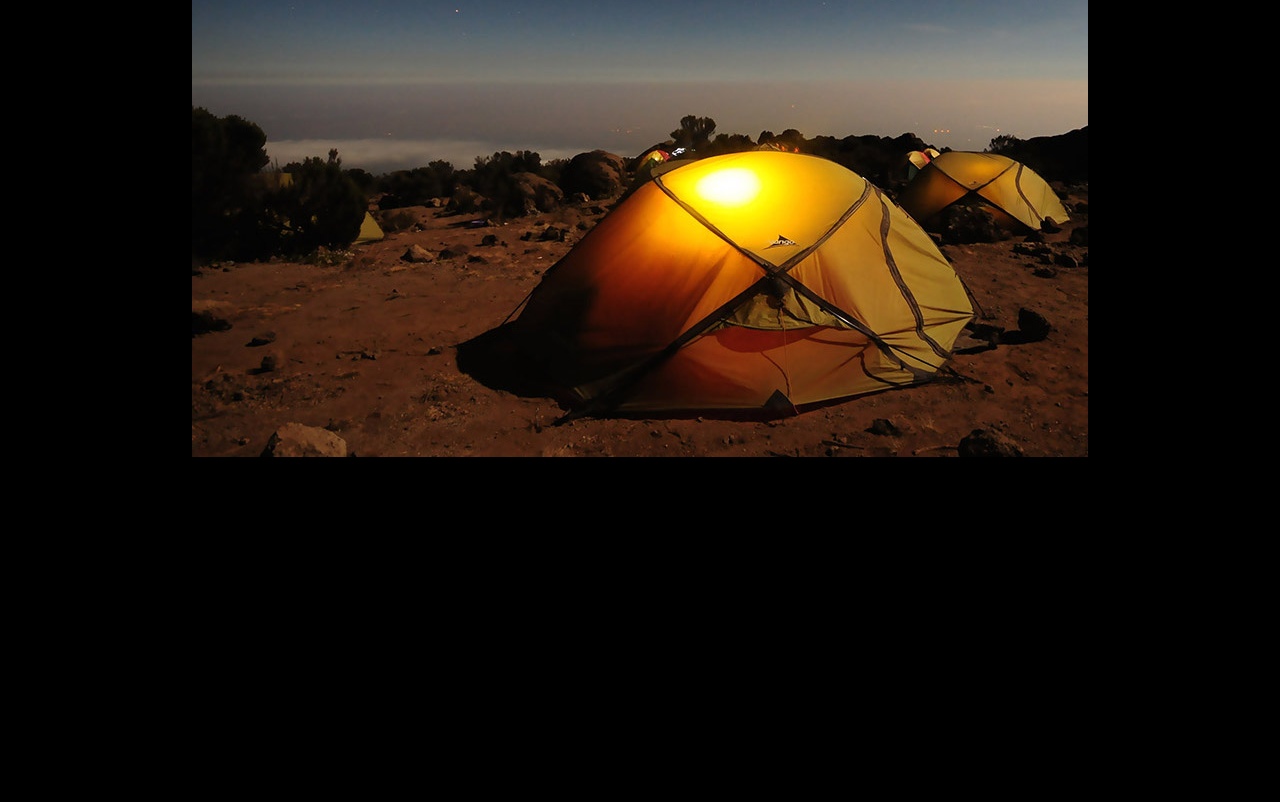
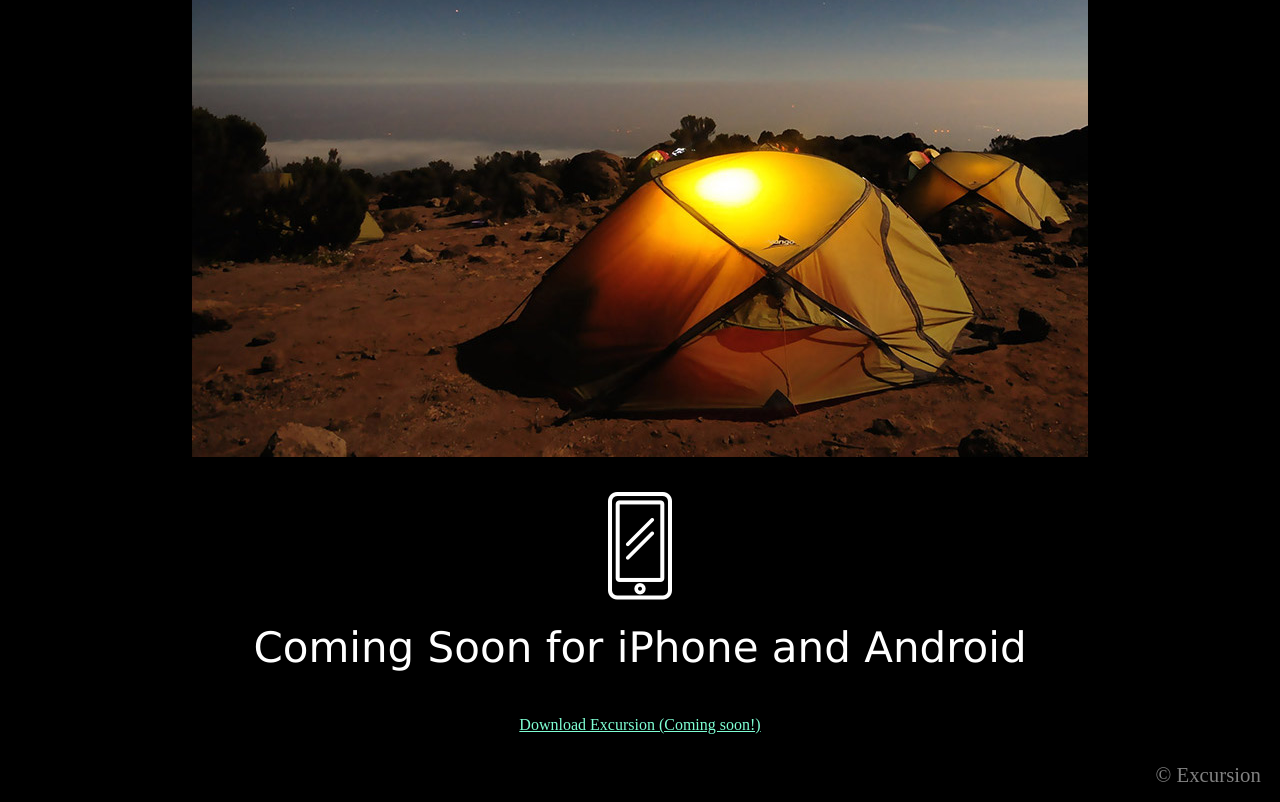
Before and after one commit to batuhanbahceci/excursion, a plain HTML site: page index.html in a window 1280 px wide. Shown: the part 550-1352 px from the top of the page. Before the commit the page ends 1010 px from the top, so only its background shows below. Drawn offline with Linux system fonts and the light colour scheme.

Commit message:
Added coming soon section and copyright

```diff
--- a/index.html
+++ b/index.html
@@ -27,6 +27,20 @@
                 <img src="resources/images/camp.jpg">
             </div>
         </div>
+        <div class="coming-soon">
+            <div class="phone-icon">
+                <img src="resources/images/phone.png">
+            </div>
+            <header class="alt-header">
+                <h2>Coming Soon for iPhone and Android</h2>
+            </header>
+            <div class="download-link">
+                <a href="#">Download Excursion (Coming soon!)</a>
+            </div>
+        </div>
+        <div class="trademark">
+            <p>© Excursion</p>
+        </div>
     </body>
     <footer>
 
--- a/resources/css/style.css
+++ b/resources/css/style.css
@@ -47,6 +47,7 @@ body {
         color: white;
         text-align: center;
         margin-bottom: 3rem;
+        margin-top: 1.5rem;
     }
     .description {
         font-size: 21px;
@@ -61,3 +62,16 @@ body {
             height: auto;
             max-width: 896px;
         }
+
+.coming-soon {
+    text-align: center;
+    margin-top: 2rem;
+}
+
+.trademark {
+    color: grey;
+    text-align: right;
+    padding-right: 1.2rem;
+    margin-bottom: 1rem;
+    font-size: 1.3rem;
+}
```
